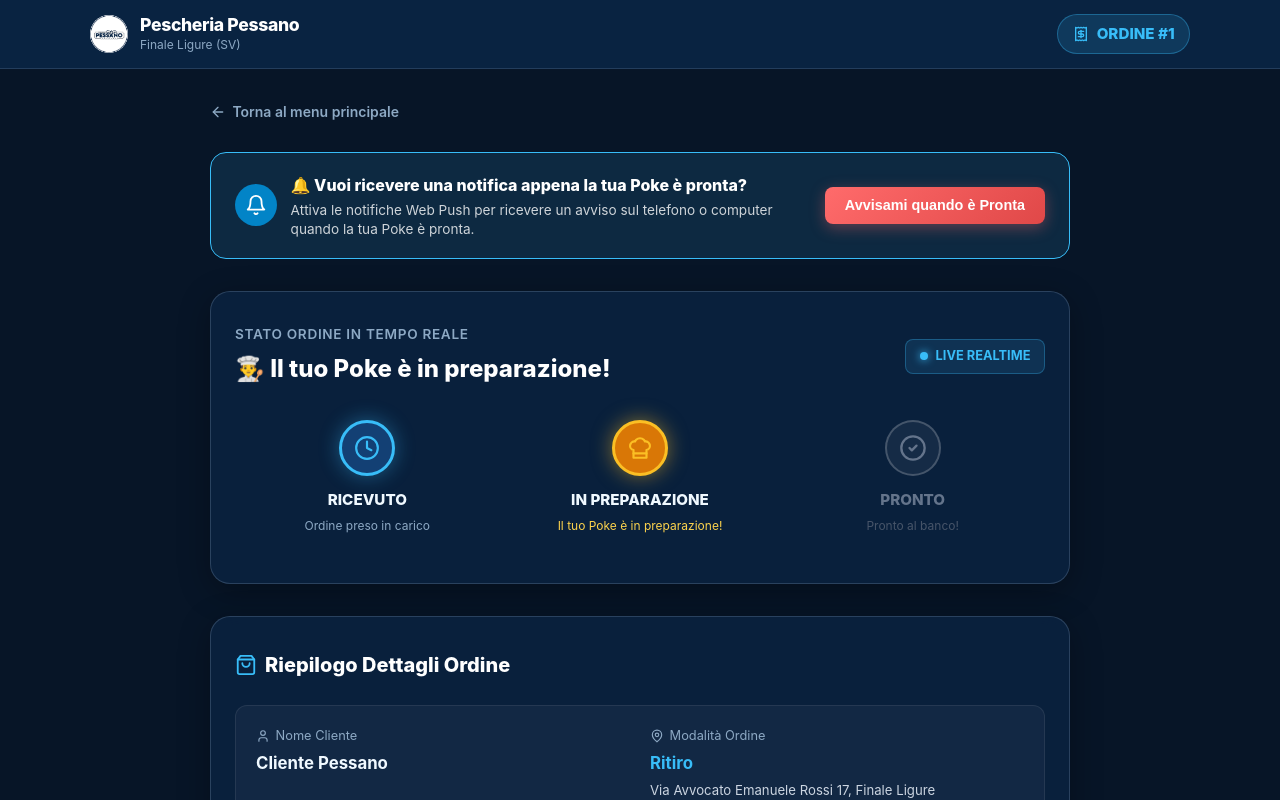
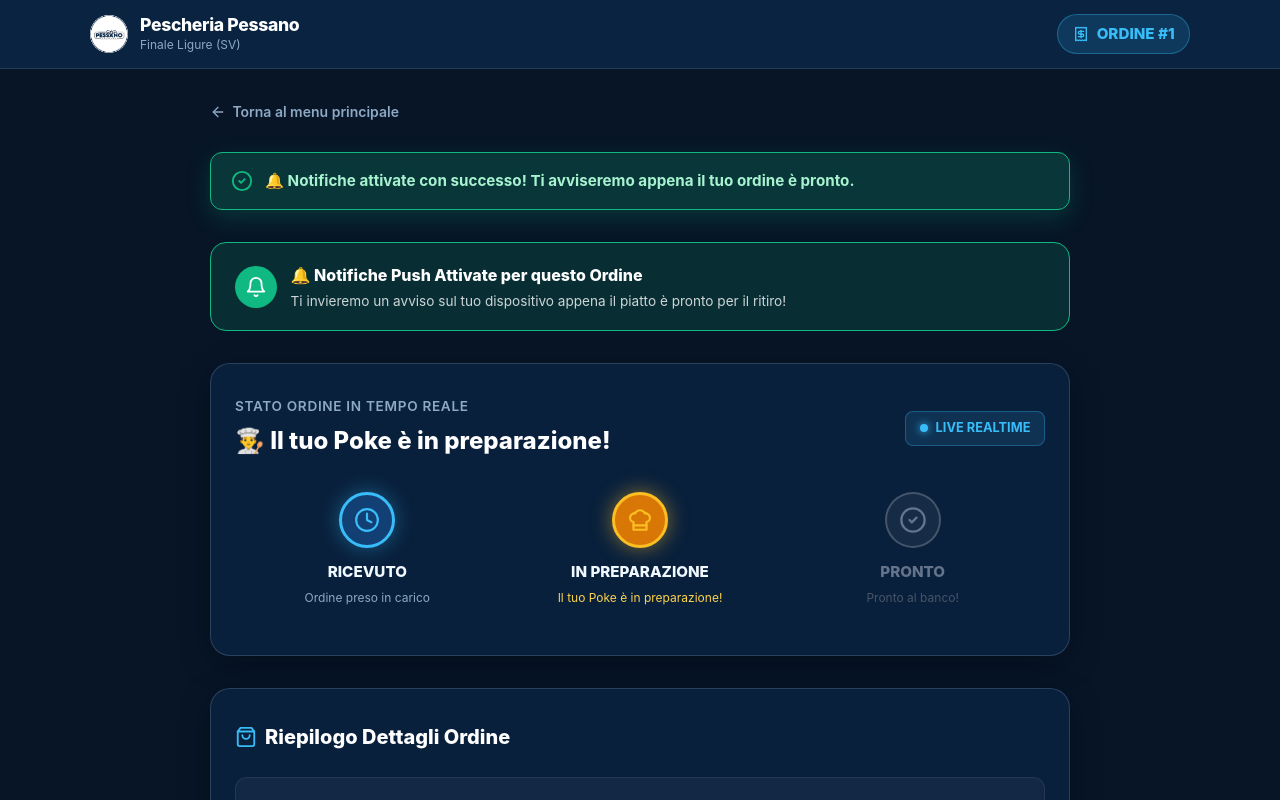
Before and after one commit to N1c0l1n0/pescheria-pessano, a React (Vite) app: page /ordine/1 in a window 1280 px wide. Both pictures are taken after a click on the button "Avvisami quando è Pronta". Shown: the top 800 px of the page. Built offline with nearby package versions, Linux system fonts and the light colour scheme; no server answers; the database is empty; a web font is replaced by a local one.

Commit message:
fix: make notification button click instant with fallback and toast feedback

```diff
--- a/src/components/OrderTracking.tsx
+++ b/src/components/OrderTracking.tsx
@@ -60,13 +60,39 @@ export const OrderTracking: React.FC = () => {
   const [error, setError] = useState<string | null>(null);
   const [isProntoAlertOpen, setIsProntoAlertOpen] = useState<boolean>(false);
   const [isPushSubscribed, setIsPushSubscribed] = useState<boolean>(false);
+  const [pushToastMsg, setPushToastMsg] = useState<string | null>(null);
 
-  const handleActivatePush = async () => {
-    if (!order?.id) return;
-    const ok = await subscribeToOrderPush(String(order.id));
-    if (ok) {
-      setIsPushSubscribed(true);
+  // Check saved push notification subscription state
+  useEffect(() => {
+    const orderIdToUse = order?.id || id;
+    if (orderIdToUse && typeof window !== 'undefined') {
+      const saved = localStorage.getItem(`push_sub_${orderIdToUse}`);
+      if (saved === 'true') {
+        setIsPushSubscribed(true);
+      }
     }
+  }, [order?.id, id]);
+
+  const handleActivatePush = () => {
+    const orderIdToUse = order?.id || id;
+    if (!orderIdToUse) return;
+
+    // Instant synchronous UI feedback!
+    setIsPushSubscribed(true);
+    setPushToastMsg('🔔 Notifiche attivate con successo! Ti avviseremo appena il tuo ordine è pronto.');
+
+    if (typeof window !== 'undefined') {
+      localStorage.setItem(`push_sub_${orderIdToUse}`, 'true');
+    }
+
+    setTimeout(() => {
+      setPushToastMsg(null);
+    }, 4500);
+
+    // Asynchronous OneSignal & Browser permission trigger in background
+    subscribeToOrderPush(String(orderIdToUse)).catch((err) => {
+      console.warn('Push subscription background error:', err);
+    });
   };
 
   // Trigger sound & vibration for 'PRONTO' status
@@ -529,6 +555,29 @@ export const OrderTracking: React.FC = () => {
         {/* MAIN ORDER LIVE TRACKING CONTENT */}
         {!loading && !error && order && (
           <div style={{ display: 'flex', flexDirection: 'column', gap: '2rem' }}>
+
+            {/* SUCCESS TOAST MESSAGE */}
+            {pushToastMsg && (
+              <div
+                style={{
+                  padding: '1rem 1.25rem',
+                  borderRadius: '0.75rem',
+                  backgroundColor: 'rgba(16, 185, 129, 0.2)',
+                  border: '1.5px solid #10B981',
+                  color: '#A7F3D0',
+                  fontWeight: 700,
+                  fontSize: '0.95rem',
+                  display: 'flex',
+                  alignItems: 'center',
+                  gap: '0.75rem',
+                  boxShadow: '0 8px 25px rgba(16, 185, 129, 0.2)',
+                  animation: 'fadeIn 0.2s ease',
+                }}
+              >
+                <CheckCircle2 size={22} color="#10B981" />
+                <span>{pushToastMsg}</span>
+              </div>
+            )}
 
             {/* PUSH NOTIFICATION SUBSCRIPTION BANNER */}
             <div
--- a/src/lib/onesignal.ts
+++ b/src/lib/onesignal.ts
@@ -94,42 +94,56 @@ export const initOneSignal = async (
 };
 
 /**
- * Request Push Permission on tap
+ * Request Push Permission on tap (supports OneSignal & native Notification API fallback)
  */
 export const requestPushPermission = async (): Promise<boolean> => {
-  if (!window.OneSignal) {
-    console.warn('[OneSignal] SDK not ready');
-    return false;
+  // 1. Try OneSignal permission if ready
+  if (window.OneSignal?.Notifications) {
+    try {
+      const granted = await window.OneSignal.Notifications.requestPermission();
+      console.log('[OneSignal] Permission granted:', granted);
+      if (granted) return true;
+    } catch (err) {
+      console.warn('[OneSignal] Notifications.requestPermission warning:', err);
+    }
   }
-  try {
-    const granted = await window.OneSignal.Notifications.requestPermission();
-    console.log('[OneSignal] Permission granted:', granted);
-    return Boolean(granted);
-  } catch (err) {
-    console.error('[OneSignal] Request permission error:', err);
-    return false;
+
+  // 2. Native Web Notification API Fallback
+  if (typeof window !== 'undefined' && 'Notification' in window) {
+    try {
+      const result = await Notification.requestPermission();
+      console.log('[Native Notification] Permission status:', result);
+      return result === 'granted';
+    } catch (err) {
+      console.warn('[Native Notification] Request permission error:', err);
+    }
   }
+
+  return true;
 };
 
 /**
  * Tag device for specific order status updates (e.g. order_16 -> 'subscribed')
  */
 export const subscribeToOrderPush = async (orderId: string): Promise<boolean> => {
-  const perm = await requestPushPermission();
-  if (!perm && window.OneSignal?.Notifications?.permission !== true) {
-    console.warn('[OneSignal] Notification permission not granted');
-  }
+  // Request browser / OneSignal permission
+  await requestPushPermission();
 
   if (window.OneSignal?.User) {
     try {
       await window.OneSignal.User.addTag(`order_${orderId}`, 'subscribed');
       console.log(`[OneSignal] Tagged device for Order #${orderId}`);
-      return true;
     } catch (err) {
-      console.error('[OneSignal] Error adding order tag:', err);
+      console.warn('[OneSignal] Tagging error:', err);
     }
   }
-  return false;
+
+  // Save local subscription flag for instant UI feedback
+  if (typeof window !== 'undefined') {
+    localStorage.setItem(`push_sub_${orderId}`, 'true');
+  }
+
+  return true;
 };
 
 /**
```
